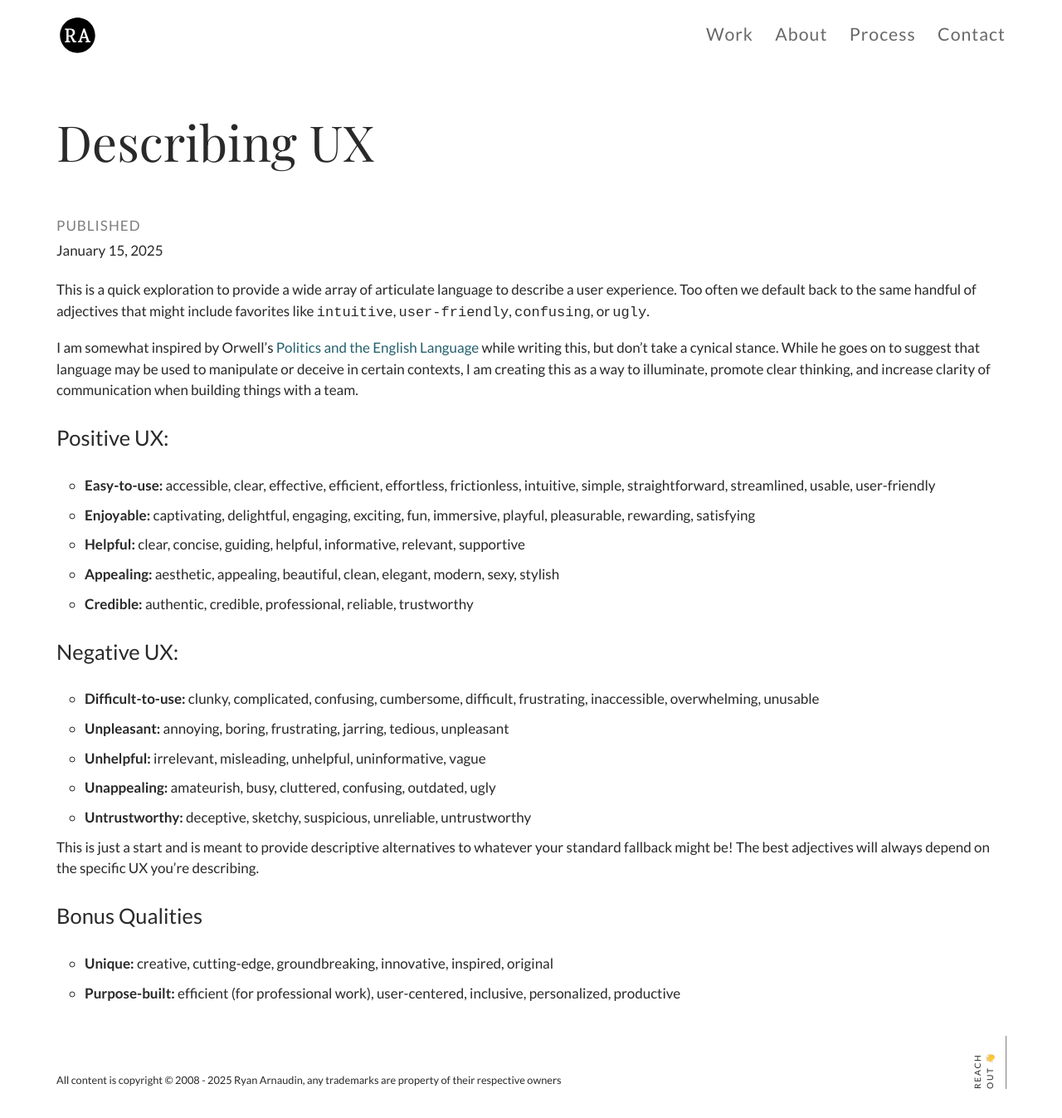
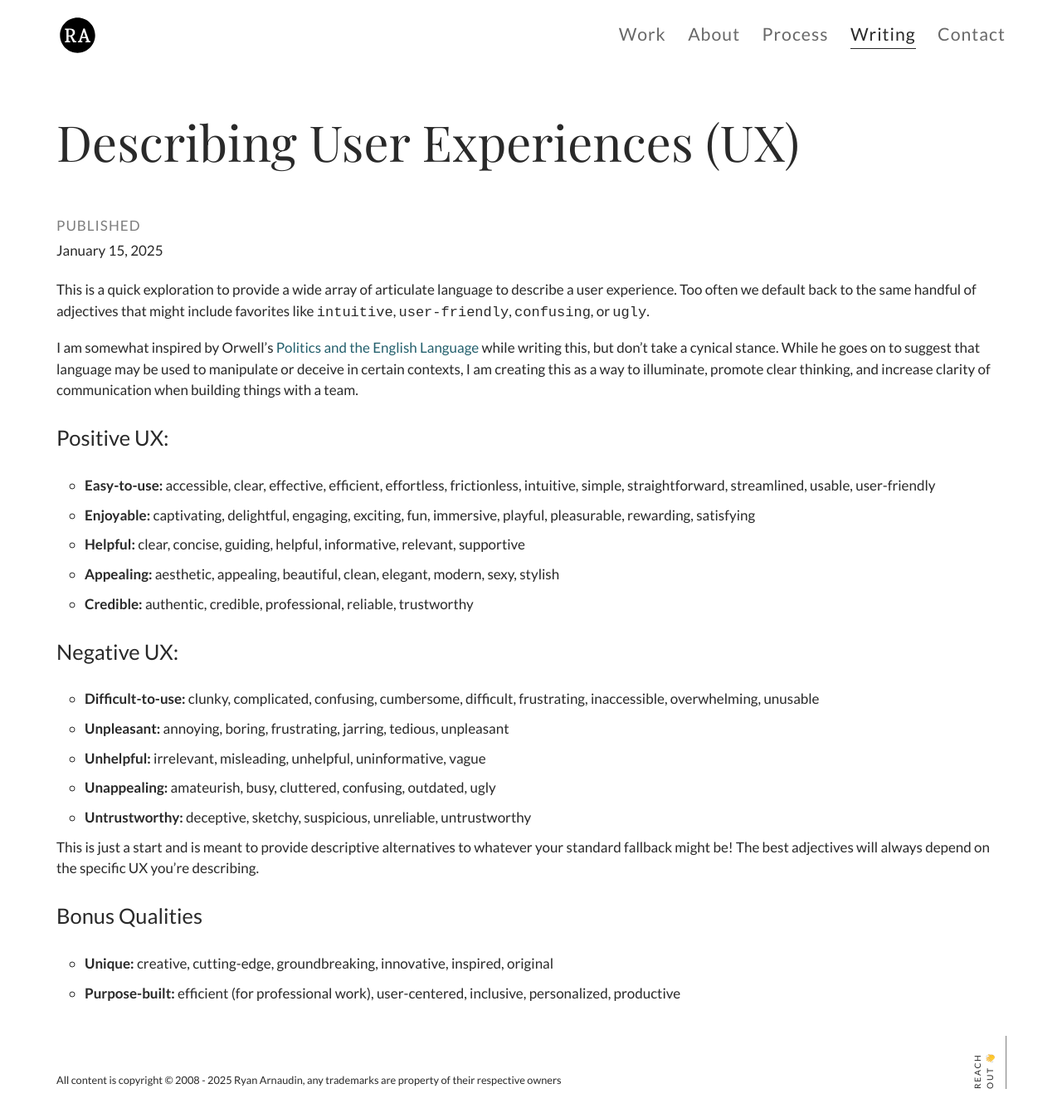
Before and after one commit to arnaudin/arnaudin.github.io, a Jekyll site: the page built from _posts/2025-01-15-describing-UX.md, in a window 1280 px wide. Shown: the whole page at 83% size. Built offline with Jekyll 4.4.1, drawn with Linux system fonts in a browser that asks for light colours; nearby versions of some CDN libraries.

Commit message:
Re-enable blog as "Writing" page

```diff
--- a/_config.yml
+++ b/_config.yml
@@ -77,12 +77,12 @@ compress_html: # http://jch.penibelst.de/
 navigation:
   - title: Work
     url: /
-  # - title: Blog
-  #  url: /blog
   - title: About
     url: /about
   - title: Process
     url: /process
+  - title: Writing
+    url: /blog
   - title: Contact
     url: /contact
 
--- a/_includes/header.html
+++ b/_includes/header.html
@@ -38,6 +38,8 @@
                                 {{ page.url | downcase | replace_first: '/', '' | remove: '/' }}
                                 {% if page.url == '/' %}work
                                 {% endif %}
+                                {% if page.url contains 'blog' %}writing
+                                {% endif %}
                             {% endcapture %}
                             {% capture current_page_nav %}
                                 {{ link.title | downcase }}
--- a/_posts/2025-01-15-describing-UX.md
+++ b/_posts/2025-01-15-describing-UX.md
@@ -1,6 +1,6 @@
 ---
 layout: post
-title: "Describing UX"
+title: "Describing User Experiences (UX)"
 date: 2025-01-15 10:00:00
 categories: blog
 author: Ryan Arnaudin
```
